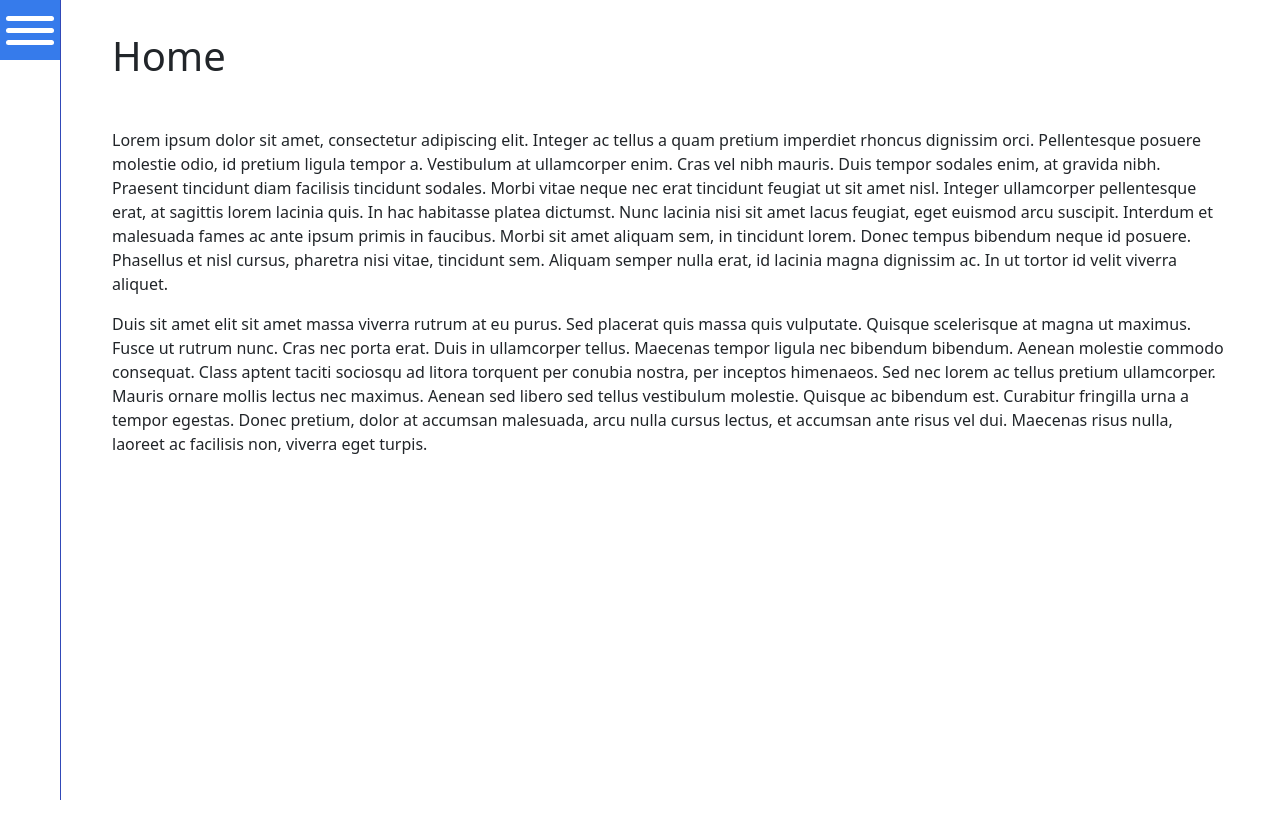
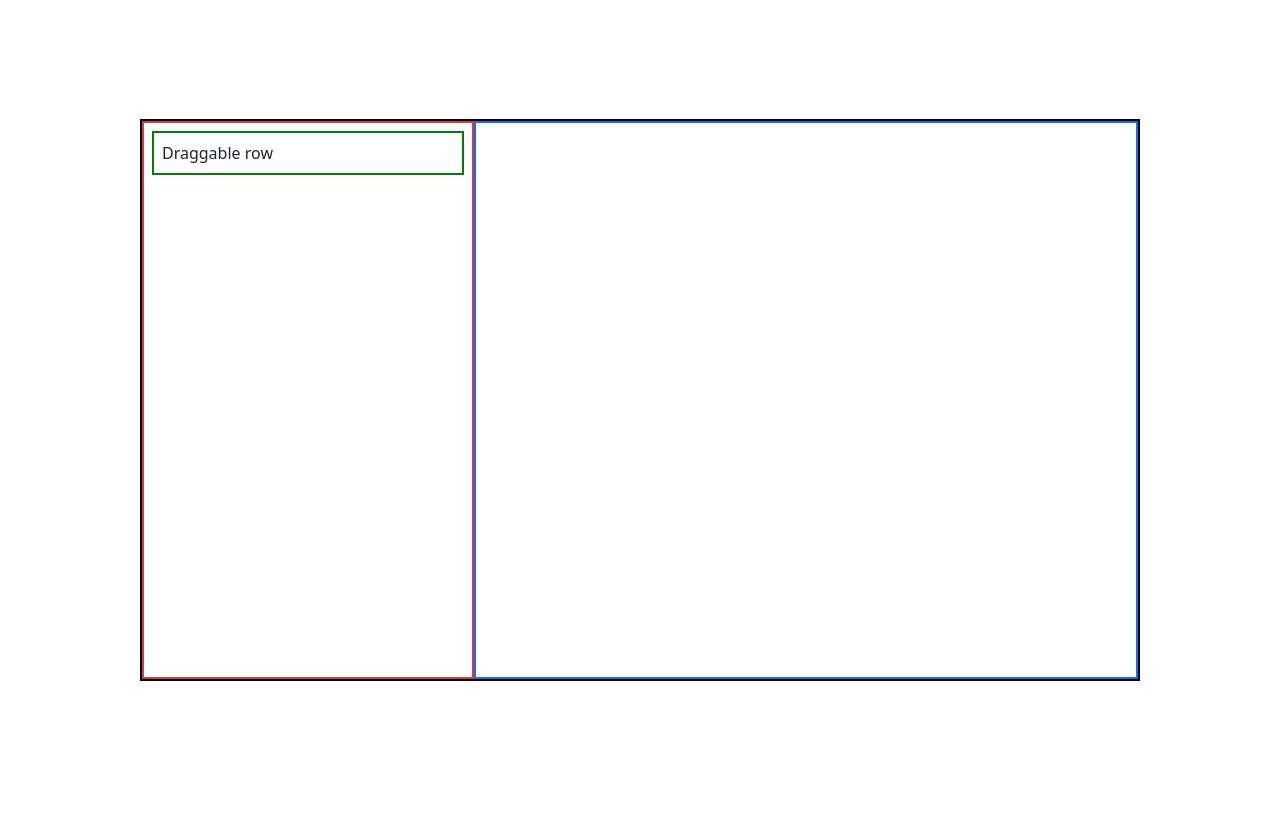
Before and after one commit to tedi00/react-router-6, a React (Create React App) app: page / in a window 1280 px wide. Shown: the top 838 px of the page. After the commit the page ends 800 px from the top, so only its background shows below. Built offline with nearby package versions, Linux system fonts and the light colour scheme.

Commit message:
initial commit

```diff
--- a/src/App.css
+++ b/src/App.css
@@ -1,38 +1,15 @@
-.App {
-  text-align: center;
+#root, html, body, .wrapper, .content {
+  height: 100%;
 }
 
-.App-logo {
-  height: 40vmin;
-  pointer-events: none;
+.contain-wrapper {
+  height: 100%;
+  display: flex;
+  justify-content: center;
+  align-items: center;
 }
-
-@media (prefers-reduced-motion: no-preference) {
-  .App-logo {
-    animation: App-logo-spin infinite 20s linear;
-  }
+.contain-wrapper > * {
+  max-width: 1000px;
+  aspect-ratio: 16/9;
+  border: 2px solid black;
 }
-
-.App-header {
-  background-color: #282c34;
-  min-height: 100vh;
-  display: flex;
-  flex-direction: column;
-  align-items: center;
-  justify-content: center;
-  font-size: calc(10px + 2vmin);
-  color: white;
-}
-
-.App-link {
-  color: #61dafb;
-}
-
-@keyframes App-logo-spin {
-  from {
-    transform: rotate(0deg);
-  }
-  to {
-    transform: rotate(360deg);
-  }
-}
--- /dev/null
+++ b/src/components/Draggable/Col.jsx
@@ -0,0 +1,3 @@
+export const Col = ({dragstartHandler, text}) => {
+
+}
--- /dev/null
+++ b/src/components/Draggable/Row.jsx
@@ -0,0 +1,34 @@
+export const Row = ({dragstartHandler, text, draggedCol, setDraggedCol, ...props}) => {
+
+    const dragoverHandler = (ev) => {
+        ev.preventDefault();
+        const fromColumn = ev.dataTransfer.getData('text/plain');
+        switch (fromColumn) {
+            case 'fromUIList': {
+                ev.dataTransfer.dropEffect = "copy";
+                break;
+            }
+            case 'fromUISheet': {
+                ev.dataTransfer.dropEffect = "move";
+                break;
+            }
+            default: {
+                break;
+            }
+        }
+    }
+    const dropHandler = (ev) => {
+        ev.preventDefault();
+        if (draggedCol) {
+            const fromColumn = ev.dataTransfer.getData('text/plain');
+
+        }
+    }
+
+    return(<div onDragStart={(ev) => {dragstartHandler(ev)}}
+                className='m-2 row'
+                style={{minHeight:'10px', border:'2px solid green', padding:'.5rem'}}
+                draggable={true}>
+        {props.children ?? text}
+    </div>)
+}
--- /dev/null
+++ b/src/components/Draggable/UIList.jsx
@@ -0,0 +1,47 @@
+
+export const UIList = ({draggedElement, setDraggedElement, ...props}) => {
+
+    const dragoverHandler = (ev) => {
+        ev.preventDefault();
+        const fromColumn = ev.dataTransfer.getData('text/plain');
+        switch (fromColumn) {
+            case 'fromUIList': {
+                // ev.dataTransfer.dropEffect = "copy";
+                break;
+            }
+            case 'fromUISheet': {
+                ev.dataTransfer.dropEffect = "move";
+                break;
+            }
+            default: {
+                break;
+            }
+        }
+    }
+    const dropHandler = (ev) => {
+        ev.preventDefault();
+        if (draggedElement) {
+            const fromColumn = ev.dataTransfer.getData('text/plain');
+            switch (fromColumn) {
+                case 'fromUIList': {
+                    setDraggedElement(undefined);
+                    break;
+                }
+                case 'fromUISheet': {
+                    draggedElement.remove();
+                    setDraggedElement(undefined);
+                    break;
+                }
+                default: {
+                    break;
+                }
+            }
+        }
+    }
+    return (<div data-column={'uilist'}
+                 onDragOver={dragoverHandler}
+                 onDrop={dropHandler}
+                 className="col-4 border border-2 border-danger">
+        {props.children}
+    </div>)
+}
--- /dev/null
+++ b/src/components/Draggable/UISheet.jsx
@@ -0,0 +1,49 @@
+export const UISheet = ({draggedElement, setDraggedElement, ...props}) => {
+    const dragoverHandler = (ev) => {
+        ev.preventDefault();
+        const fromColumn = ev.dataTransfer.getData('text/plain');
+        switch (fromColumn) {
+            case 'fromUIList': {
+                ev.dataTransfer.dropEffect = "copy";
+                break;
+            }
+            case 'fromUISheet': {
+                ev.dataTransfer.dropEffect = "move";
+                break;
+            }
+            default: {
+                break;
+            }
+        }
+    }
+    const dropHandler = (ev) => {
+        ev.preventDefault();
+        if (draggedElement) {
+            const fromColumn = ev.dataTransfer.getData('text/plain');
+            switch (fromColumn) {
+                case 'fromUIList': {
+                    let newElement = draggedElement.cloneNode(true);
+                    ev.currentTarget.appendChild(newElement);
+                    newElement.addEventListener('dragstart', (ev) => {
+                        setDraggedElement(ev.currentTarget);
+                        ev.dataTransfer.setData("text/plain", 'fromUISheet');
+                    });
+                    newElement.style.borderStyle = 'dashed';
+                    setDraggedElement(undefined);
+                    break;
+                }
+                case 'fromUISheet': {
+                    setDraggedElement(undefined);
+                    break;
+                }
+                default: {
+                    break;
+                }
+            }
+        }
+    }
+    return (<div data-column={'uisheet'}
+                 onDragOver={dragoverHandler}
+                 onDrop={dropHandler}
+                 className="col-8 border border-2 border-primary h-100 overflow-auto"></div>)
+}
--- a/src/components/HomeLayout/index.jsx
+++ b/src/components/HomeLayout/index.jsx
@@ -1,6 +1,5 @@
 import {Navigate, Outlet} from "react-router-dom";
 import {useAuth} from "../../hooks/useAuth";
-import {Sidebar} from "../Sidebar";
 
 export const HomeLayout = () => {
 
@@ -12,7 +11,7 @@ export const HomeLayout = () => {
 
     return (
         <div className={'wrapper'}>
-            <Sidebar/>
+            {/*<Sidebar/>*/}
             <div className="content">
                 <Outlet/>
             </div>
--- a/src/screens/Home/index.jsx
+++ b/src/screens/Home/index.jsx
@@ -1,39 +1,34 @@
-import {Header} from "../../components/Header";
+import {Row} from "../../components/Draggable/Row";
+import {useEffect, useState} from "react";
+import {UIList} from "../../components/Draggable/UIList";
+import {UISheet} from "../../components/Draggable/UISheet";
 
 export default function Home() {
+    const [draggedRow, setDraggedRow] = useState(undefined);
+    // const [draggedCol, setDraggedCol] = useState(undefined);
+
+    const dragstartHandler = (ev) => {
+        // ev.dataTransfer.effectAllowed = "copy";
+        setDraggedRow(ev.currentTarget);
+        ev.dataTransfer.setData("text/plain", 'fromUIList');
+    }
+
+    useEffect(() => {
+        console.log(draggedRow)
+    }, [draggedRow])
+
+
     return (
-        <div className="container">
-            <div className="row">
-                <div className="col-12">
-                    <Header textContent={"Home"}/>
-                </div>
-            </div>
-            <div className="row">
-                <div className="col-12">
-                    <p>
-                        Lorem ipsum dolor sit amet, consectetur adipiscing elit. Integer ac tellus a quam pretium imperdiet
-                        rhoncus dignissim orci. Pellentesque posuere molestie odio, id pretium ligula tempor a. Vestibulum at
-                        ullamcorper enim. Cras vel nibh mauris. Duis tempor sodales enim, at gravida nibh. Praesent tincidunt
-                        diam facilisis tincidunt sodales. Morbi vitae neque nec erat tincidunt feugiat ut sit amet nisl. Integer
-                        ullamcorper pellentesque erat, at sagittis lorem lacinia quis. In hac habitasse platea dictumst. Nunc
-                        lacinia nisi sit amet lacus feugiat, eget euismod arcu suscipit. Interdum et malesuada fames ac ante
-                        ipsum primis in faucibus. Morbi sit amet aliquam sem, in tincidunt lorem. Donec tempus bibendum neque id
-                        posuere. Phasellus et nisl cursus, pharetra nisi vitae, tincidunt sem. Aliquam semper nulla erat, id
-                        lacinia magna dignissim ac. In ut tortor id velit viverra aliquet.
-                    </p>
-                    <p>
-                        Duis sit amet elit sit amet massa viverra rutrum at eu purus. Sed placerat quis massa quis vulputate.
-                        Quisque scelerisque at magna ut maximus. Fusce ut rutrum nunc. Cras nec porta erat. Duis in ullamcorper
-                        tellus. Maecenas tempor ligula nec bibendum bibendum. Aenean molestie commodo consequat. Class aptent
-                        taciti sociosqu ad litora torquent per conubia nostra, per inceptos himenaeos. Sed nec lorem ac tellus
-                        pretium ullamcorper. Mauris ornare mollis lectus nec maximus. Aenean sed libero sed tellus vestibulum
-                        molestie. Quisque ac bibendum est. Curabitur fringilla urna a tempor egestas. Donec pretium, dolor at
-                        accumsan malesuada, arcu nulla cursus lectus, et accumsan ante risus vel dui. Maecenas risus nulla,
-                        laoreet ac facilisis non, viverra eget turpis.
-                    </p>
+        <div className="contain-wrapper">
+            <div className="container-fluid g-0">
+                <div className="row g-0 h-100">
+                    <UIList draggedElement={draggedRow} setDraggedElement={setDraggedRow}>
+                        <Row text={'Draggable row'} dragstartHandler={dragstartHandler}/>
+                    </UIList>
+                    <UISheet draggedElement={draggedRow} setDraggedElement={setDraggedRow}></UISheet>
+
                 </div>
             </div>
         </div>
-)
-    ;
+    );
 }
--- a/src/theme/styles.css
+++ b/src/theme/styles.css
@@ -140,7 +140,7 @@
 
 html, body {
   margin: 0;
-  min-height: 200vh;
+  min-height: 100vh;
 }
 
 body {
@@ -151,9 +151,6 @@ body {
   position: relative;
 }
 
-.content {
-  padding: 1rem 1rem 1rem calc(60px + 1rem);
-}
 .content h1 {
   margin: 0;
 }
--- a/src/theme/styles.scss
+++ b/src/theme/styles.scss
@@ -4,7 +4,7 @@
 
 html, body {
   margin: 0;
-  min-height: 200vh;
+  min-height: 100vh;
 }
 
 body {
@@ -15,7 +15,7 @@ body {
   position: relative;
 }
 .content {
-  padding: 1rem 1rem 1rem calc(60px + 1rem);
+  //padding: 1rem 1rem 1rem calc(60px + 1rem);
   h1 {
     margin: 0;
   }
```
Also changed, not shown: 1 other file (tests, documents, lock files or other folders).
